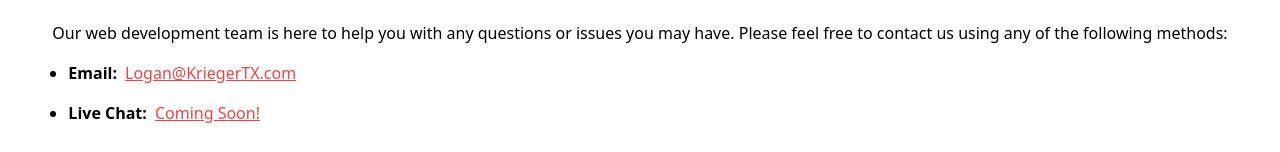
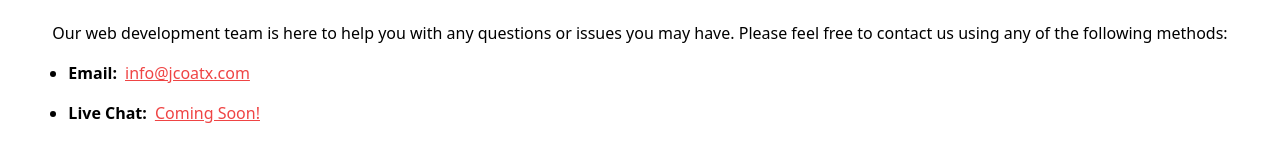
Before and after one commit to logankrieger317/jamesonAndCo, a React (Vite) app: page /help in a window 1280 px wide. Shown: the part 243-395 px from the top of the page. Built offline with nearby package versions, Linux system fonts and the light colour scheme.

Commit message:
changing email contact for help component

```diff
--- a/src/components/Help.jsx
+++ b/src/components/Help.jsx
@@ -20,7 +20,7 @@
           <ul className="list-disc">
             <li className="mb-4 mt-4 ml-4">
               <span className="font-bold  ">Email:</span>
-              <a href="mailto:websupport@example.com" className="text-red-500 pl-2 underline">Logan@KriegerTX.com</a>
+              <a href="mailto:info@jcoatx.com" className="text-red-500 pl-2 underline">info@jcoatx.com</a>
             </li>
 
             <li className="mb-4 ml-4">
```
